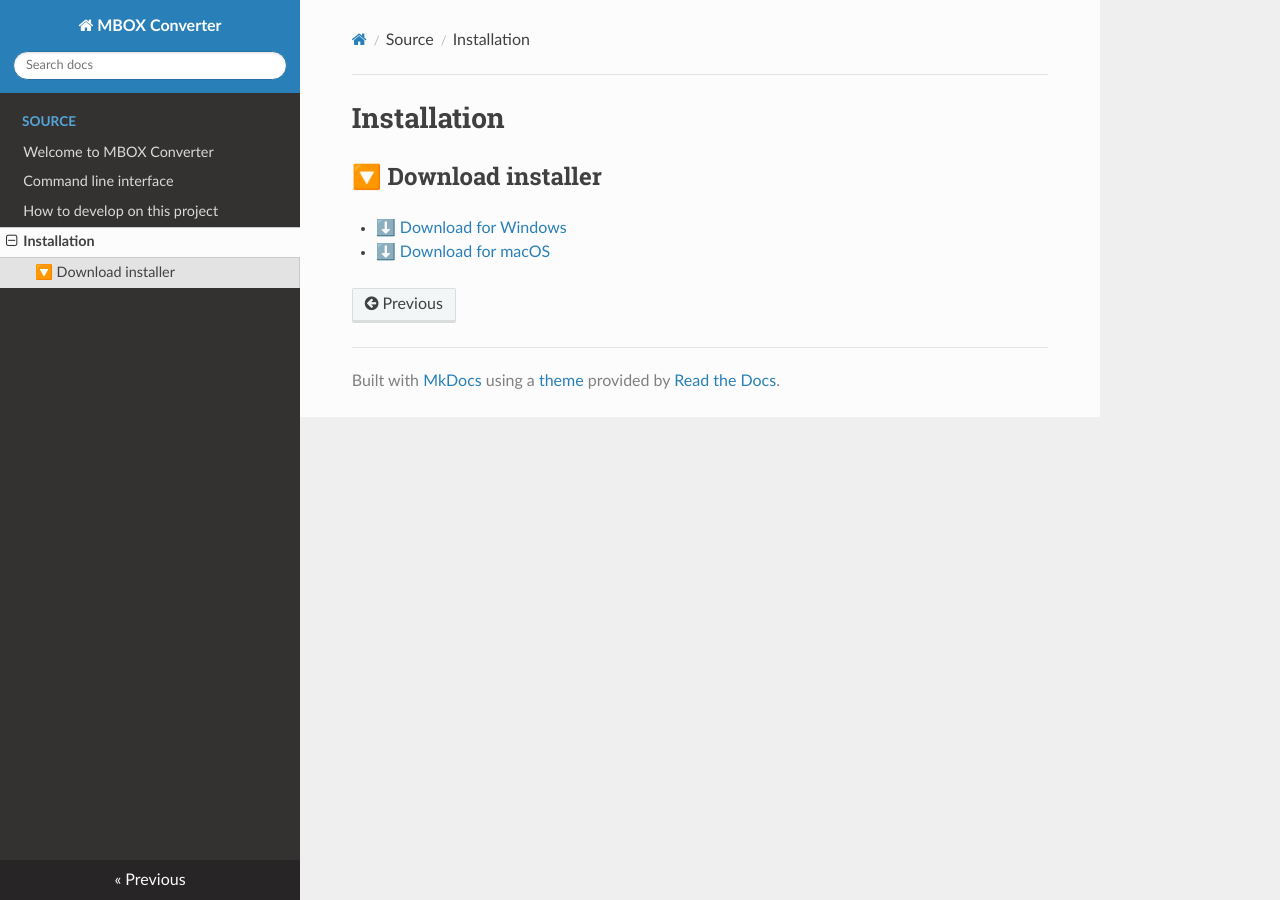
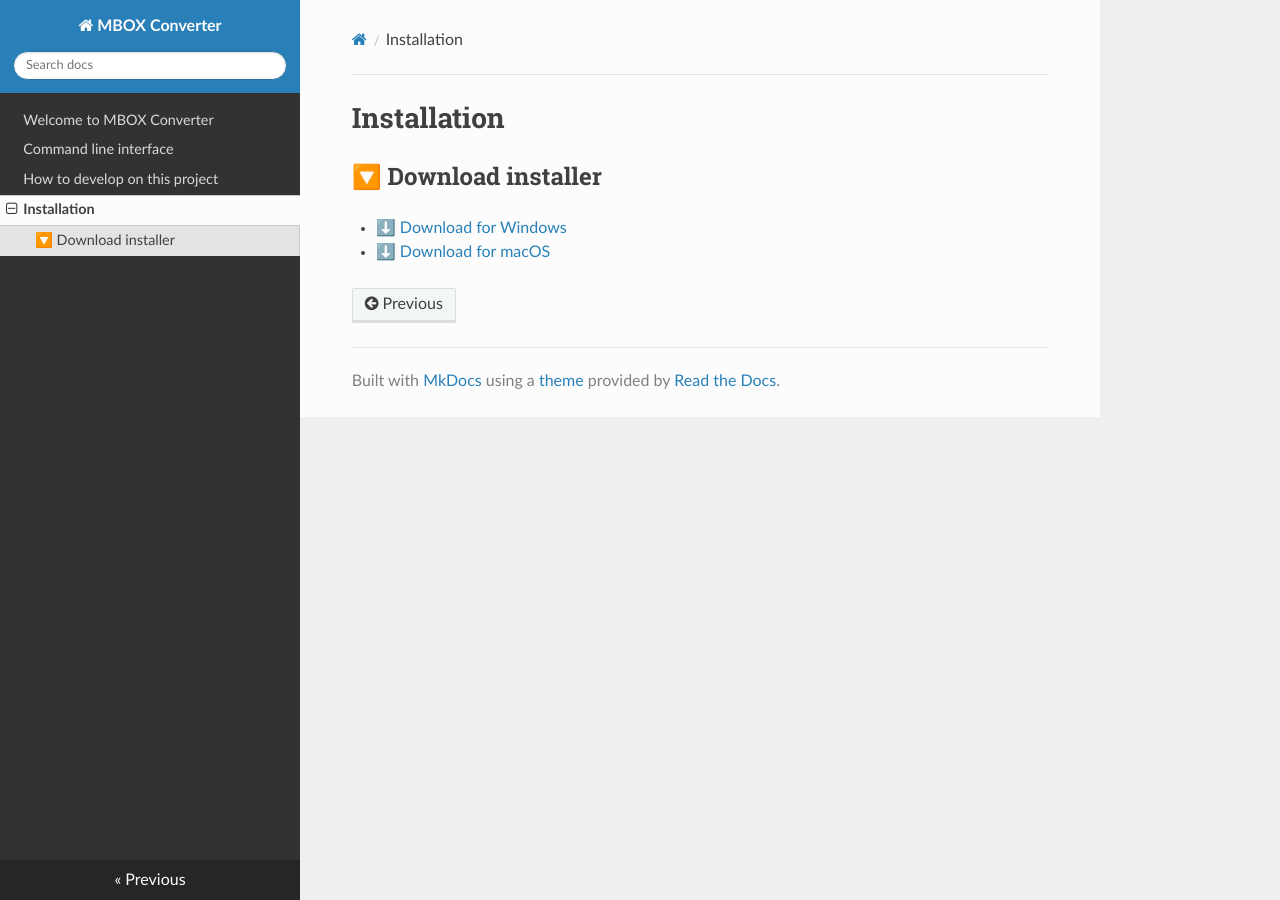
Before and after one commit to pamagister/mbox_converter, an MkDocs documentation site: the page built from docs/install.md, in a window 1280 px wide. Built offline with MkDocs 1.6.1, drawn with Linux system fonts in a browser that asks for light colours; nearby versions of some CDN libraries.

Commit message:
get mkdocs running

```diff
--- a/docs/source/conf.py
+++ b/docs/conf.py
@@ -8,7 +8,7 @@
 import os
 import sys
 
-sys.path.insert(0, os.path.abspath("../../mbox_converter"))
+sys.path.insert(0, os.path.abspath("../mbox_converter"))
 
 project = "mbox_converter"
 author = "pamagister"
--- a/docs/source/_static/custom.css
+++ /dev/null
@@ -1,5 +0,0 @@
-/* docs/_static/custom.css */
-.wy-nav-content {
-    max-width: 1000px;  /* z.B. 1000px oder sogar 90% */
-    margin: 0 auto;
-}
--- a/pyproject.toml
+++ b/pyproject.toml
@@ -30,8 +30,6 @@
     "pyinstaller>=5.8",
 ]
 docs = [
-    "sphinx>=7.0",
-    "sphinx-rtd-theme>=3.0.2",
     "myst-parser>=2.0",
     "mkdocs>=1.6.1",
 ]
```
Also changed, not shown: docs/cli.md (renamed from docs/source/cli.md), docs/contributing.md (renamed from docs/source/contributing.md), docs/index.md (renamed from docs/source/index.md), docs/install.md (renamed from docs/source/install.md).
